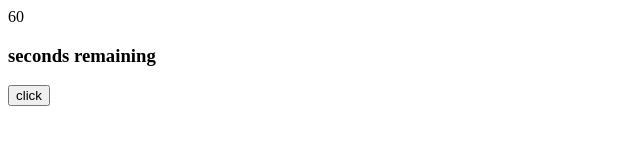
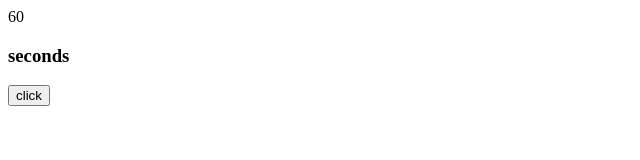
Before and after one commit to Danny2727/bootcamo-quiz, a plain HTML site: page index.html in a window 1280 px wide. Shown: the whole page, without its empty margins (0-640 px from the left). Drawn offline with Linux system fonts and the light colour scheme.

```diff
--- a/index.html
+++ b/index.html
@@ -14,7 +14,7 @@
 
     <header >
         <div class="time">60</div>
-        <h3>seconds remaining</h3>
+        <h3>seconds</h3>
     </header>
     <main>
         <div id="first"></div>
```
Also changed, not shown: script.js (+7 -1 lines).
